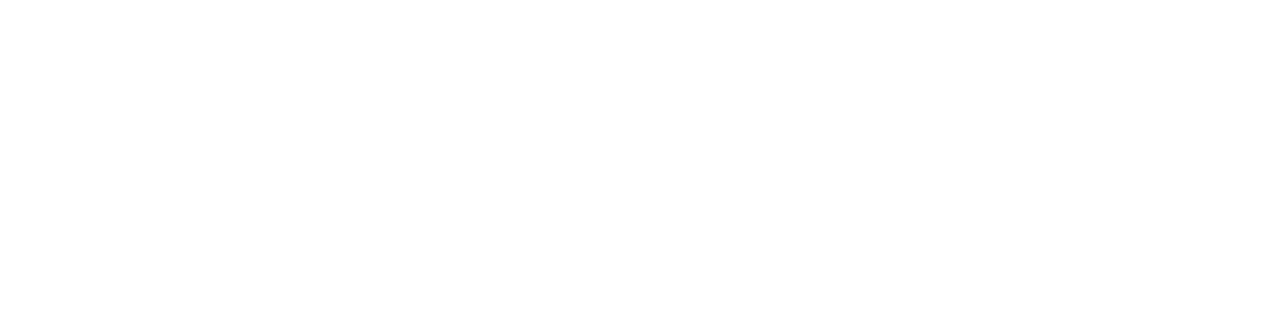
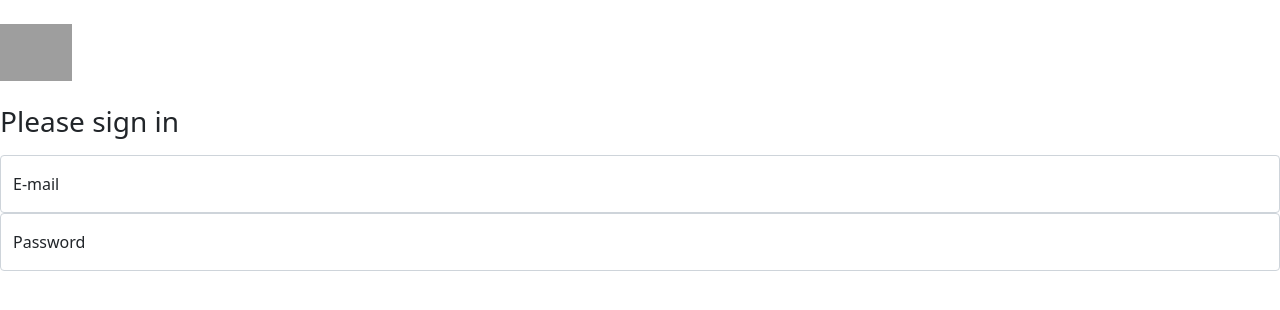
Before and after one commit to xaviermarcio/bootstrap_login, a plain HTML site: page index.html in a window 1280 px wide. Drawn offline with nearby package versions, Linux system fonts and the light colour scheme; grey boxes are pictures that could not be loaded.

Commit message:
Iniciando bootstrap

```diff
--- a/index.html
+++ b/index.html
@@ -1,11 +1,25 @@
 <!DOCTYPE html>
-<html lang="pt-br">
+<html lang="en" data-bs-theme="dark">
 <head>
     <meta charset="UTF-8">
     <meta name="viewport" content="width=device-width, initial-scale=1.0">
+    <link href="https://cdn.jsdelivr.net/npm/bootstrap@5.0.2/dist/css/bootstrap.min.css" rel="stylesheet" integrity="sha384-EVSTQN3/azprG1Anm3QDgpJLIm9Nao0Yz1ztcQTwFspd3yD65VohhpuuCOmLASjC" crossorigin="anonymous">
     <title>Bootstrap-Login</title>
 </head>
-<body>
-
+<body class="d-flex align-items-center py-4 bg-body-tertiary">
+    <main class="w-100 m-auto">
+        <form action="">
+            <img src="https://getbootstrap.com/docs/5.3/assets/brand/bootstrap-logo.svg" class="mb-4" height="57" width="72"/>
+            <h1 class="h3 mb-3 fw-normal">Please sign in</h1>
+            <div class="form-floating">
+                <input type="email" class="form-control" id="floatingInput" placeholder="your-email@gmail.com">
+                <label for="floatingInput">E-mail</label>
+            </div>
+            <div class="form-floating">
+                <input type="password" class="form-control" id="floatingInput" placeholder="Password">
+                <label for="floatingInput">Password</label>
+            </div>
+        </form>
+    </main>
 </body>
 </html>
```
